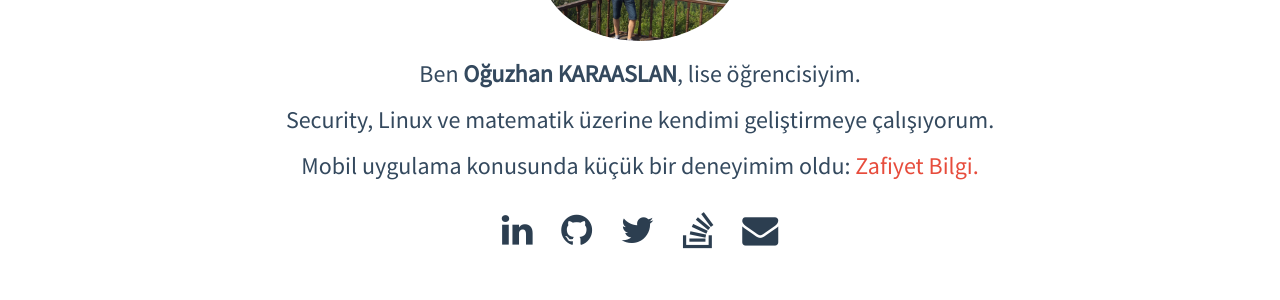
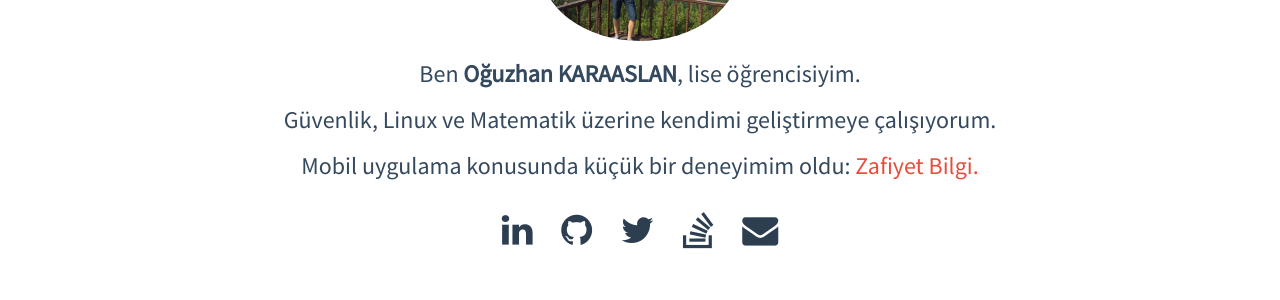
Before and after one commit to OguzhanKaraaslan/oguzhankaraaslan.github.io, a Jekyll site: the page built from index.html, in a window 1280 px wide. Shown: the part 226-526 px from the top of the page. Built offline with Jekyll 4.4.1, drawn with Linux system fonts in a browser that asks for light colours; nearby versions of some CDN libraries; Markdown is read by kramdown in place of the engine named in the settings; the list of posts is cut into pages by our own code.

Commit message:
Update index.html

```diff
--- a/index.html
+++ b/index.html
@@ -9,7 +9,7 @@ layout: home
 		<img class="img-circle" src="{{ site.baseurl }}static/img/{{ site.avatar }}" alt="Responsive image">
 	  </div>
 	  <h3>Ben <strong>{{ site.author }}</strong>, lise öğrencisiyim.</h3>
-	  <h3>Security, Linux ve matematik üzerine kendimi geliştirmeye çalışıyorum. </h3>
+	  <h3>Güvenlik, Linux ve Matematik üzerine kendimi geliştirmeye çalışıyorum. </h3>
 	  <h3>Mobil uygulama konusunda küçük bir deneyimim oldu: <a href="{{ site.url }}/projects.html">Zafiyet Bilgi.</a></h3>
 
 		{% include social.html %}
```
